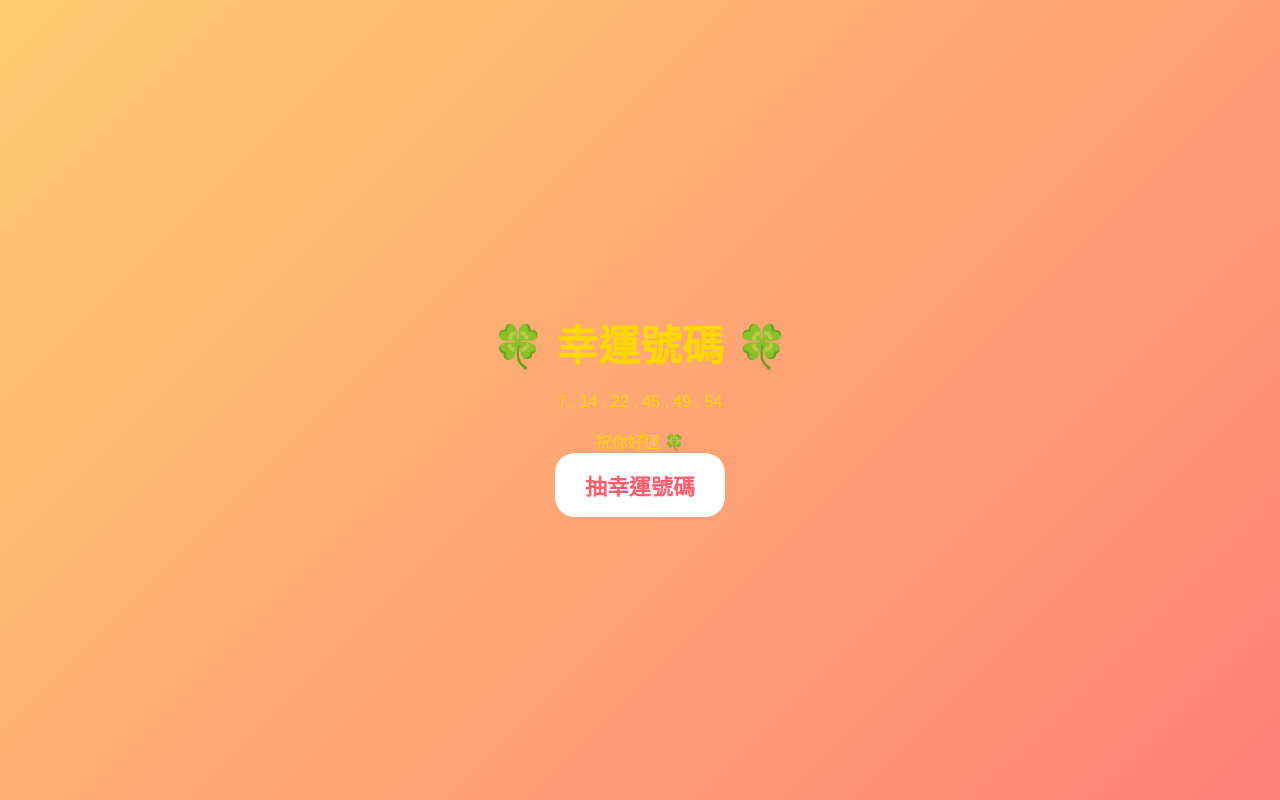
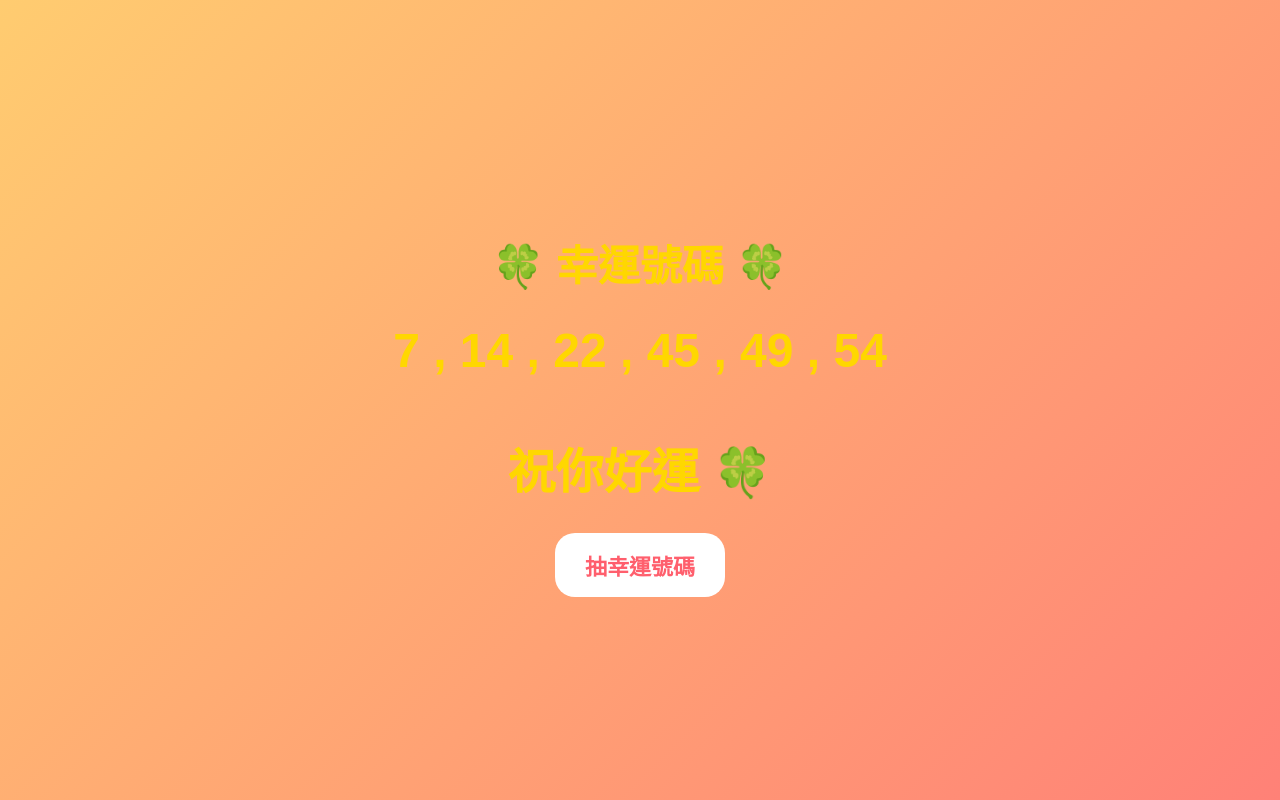
Before and after one commit to luckylab88/luckyno, a plain HTML site: page index.html in a window 1280 px wide. Drawn offline with Linux system fonts and the light colour scheme.

Commit message:
Update index.html

```diff
--- a/index.html
+++ b/index.html
@@ -27,7 +27,7 @@
     margin-bottom:20px;
 }
 
-.s{
+.numbers{
     font-size:48px;
     font-weight:bold;
     margin:30px 0;
```
